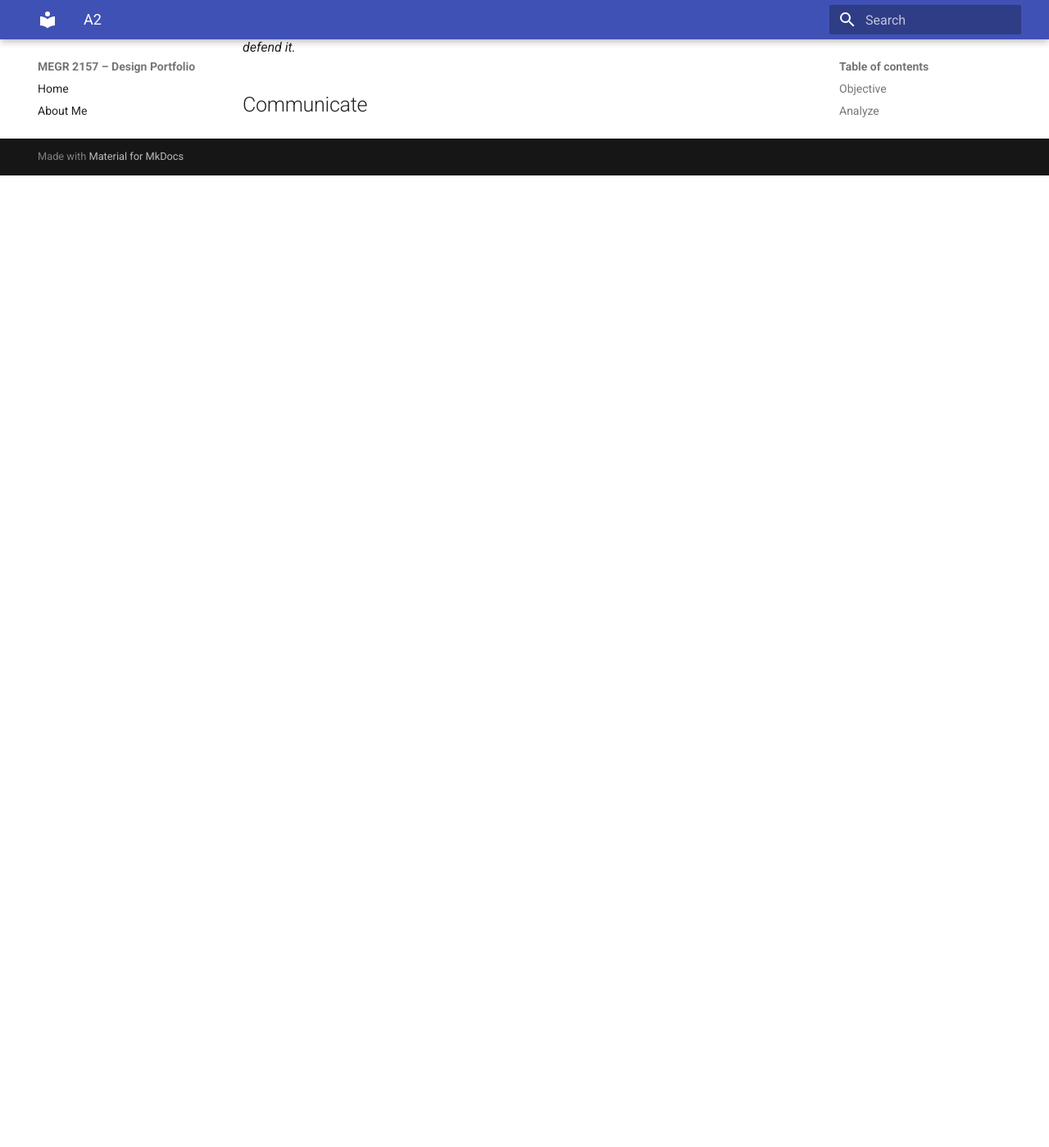
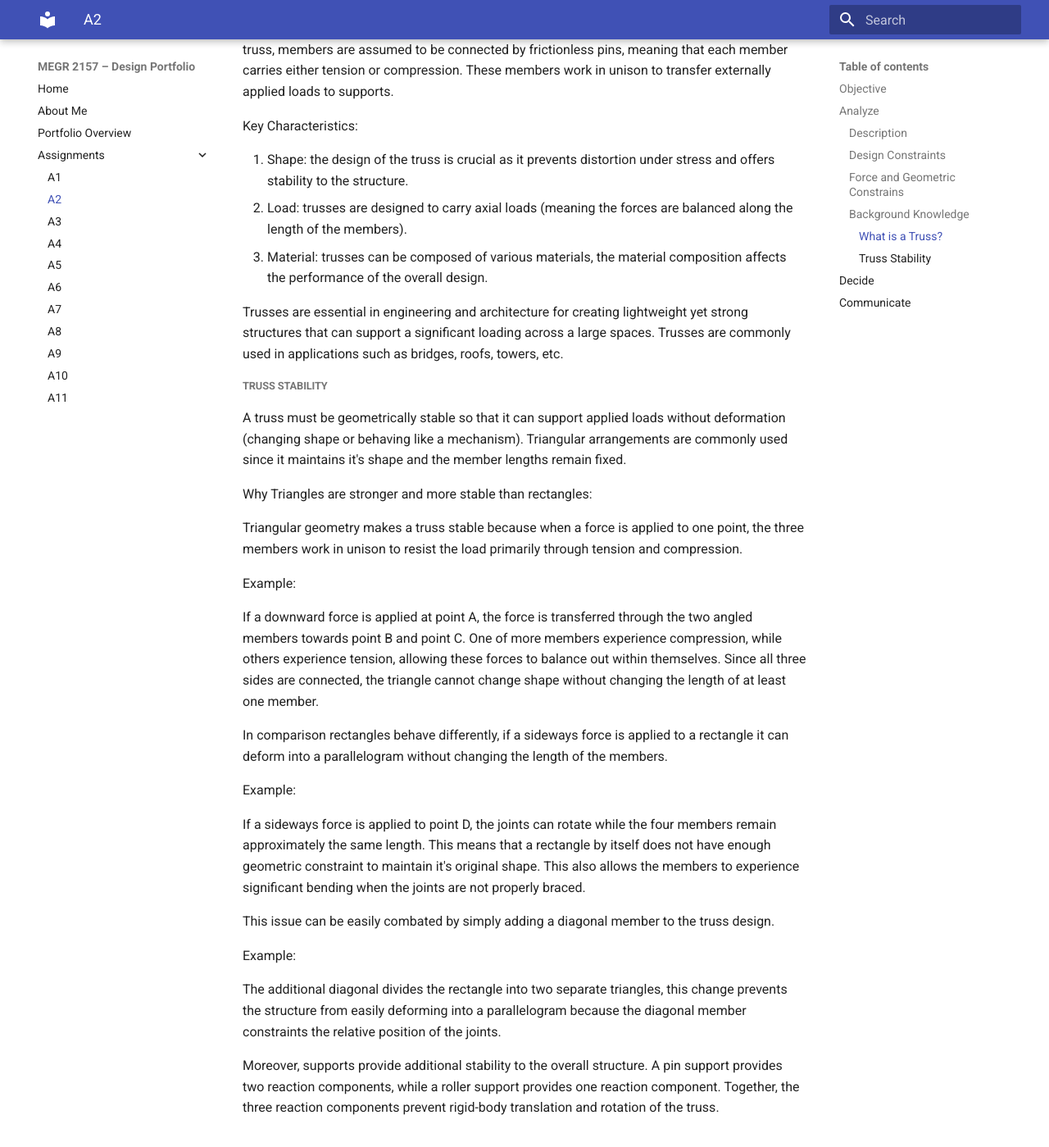
Before and after one commit to akaur-5/design-projects-portfolio, an MkDocs documentation site: the page built from docs/assignments/A02/index.md, in a window 1280 px wide and 1400 px high, scrolled down 1977 px. Shown: the whole window at 82% size. Built offline with MkDocs 1.6.1 and Material for MkDocs 9.7.7, drawn with Linux system fonts in a browser that asks for light colours; before the commit the page ends 2191 px from its top, so only the background shows below that; some of the changed text lies outside the part shown.

Commit message:
Update index.md

```diff
--- a/docs/assignments/A02/index.md
+++ b/docs/assignments/A02/index.md
@@ -42,6 +42,7 @@ The design should minimize weight while satisfying the required safety factor.
 <div style="text-align: center;">
   <img src="A2_Design_Constraint.png" alt="Design_Constraint" style="width: 400px; border: 3px solid black;">
 </div>
+
 P = Choose a value between 20 - 30 kN
 
 a = 0.4m
@@ -52,6 +53,43 @@ Point A = Pin
 
 Point B = Roller
 
+#### Background Knowledge
+##### What is a Truss?
+A truss is a structural framework made of straight members connected at joints. In an ideal truss, members are assumed to be connected by frictionless pins, meaning that each member carries either tension or compression. These members work in unison to transfer externally applied loads to supports.
+
+Key Characteristics:
+
+1. Shape: the design of the truss is crucial as it prevents distortion under stress and offers stability to the structure.
+2. Load: trusses are designed to carry axial loads (meaning the forces are balanced along the length of the members).
+3. Material: trusses can be composed of various materials, the material composition affects the performance of the overall design.
+
+Trusses are essential in engineering and architecture for creating lightweight yet strong structures that can support a significant loading across a large spaces. Trusses are commonly used in applications such as bridges, roofs, towers, etc.
+
+##### Truss Stability
+A truss must be geometrically stable so that it can support applied loads without deformation (changing shape or behaving like a mechanism). Triangular arrangements are commonly used since it maintains it's shape and the member lengths remain fixed.
+
+Why Triangles are stronger and more stable than rectangles:
+
+Triangular geometry makes a truss stable because when a force is applied to one point, the three members work in unison to resist the load primarily through tension and compression.
+
+Example:
+
+If a downward force is applied at point A, the force is transferred through the two angled members towards point B and point C. One of more members experience compression, while others experience tension, allowing these forces to balance out within themselves. Since all three sides are connected, the triangle cannot change shape without changing the length of at least one member.
+
+In comparison rectangles behave differently, if a sideways force is applied to a rectangle it can deform into a parallelogram without changing the length of the members.
+
+Example:
+
+If a sideways force is applied to point D, the joints can rotate while the four members remain approximately the same length. This means that a rectangle by itself does not have enough geometric constraint to maintain it's original shape. This also allows the members to experience significant bending when the joints are not properly braced.
+
+This issue can be easily combated by simply adding a diagonal member to the truss design.
+
+Example:
+
+The additional diagonal divides the rectangle into two separate triangles, this change prevents the structure from easily deforming into a parallelogram because the diagonal member constraints the relative position of the joints.
+
+Moreover, supports provide additional stability to the overall structure. A pin support provides two reaction components, while a roller support provides one reaction component. Together, the three reaction components prevent rigid-body translation and rotation of the truss.
+
 ## Decide
 _Which geometry did you select, and why? This is your first open design choice in the course — defend it._
 
```
